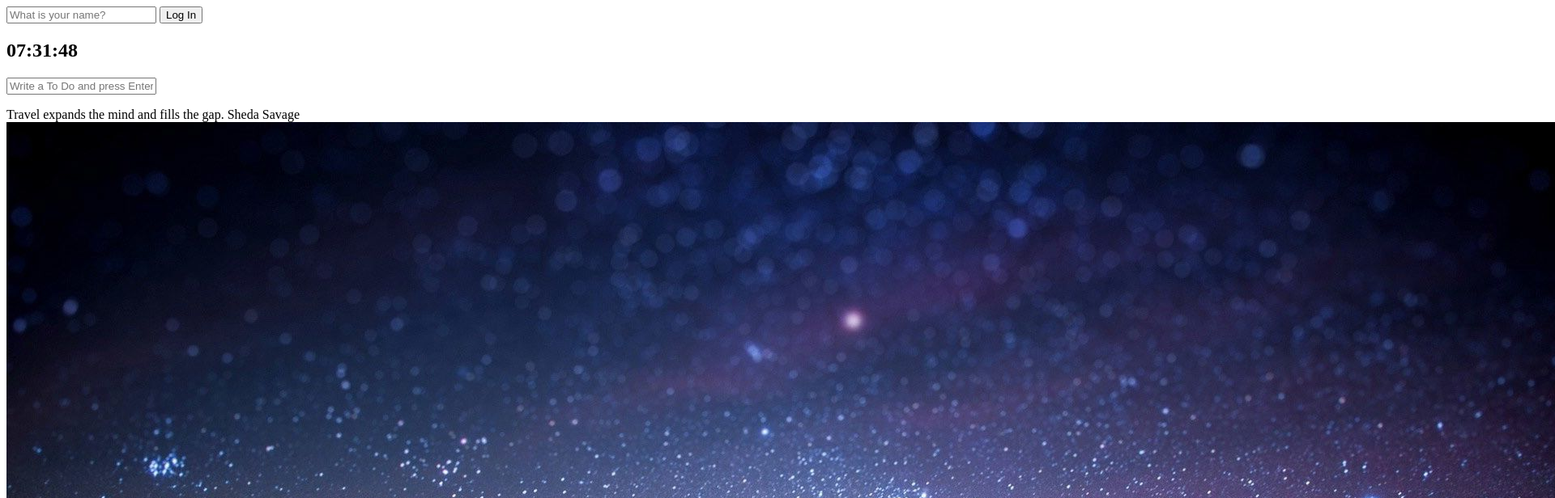
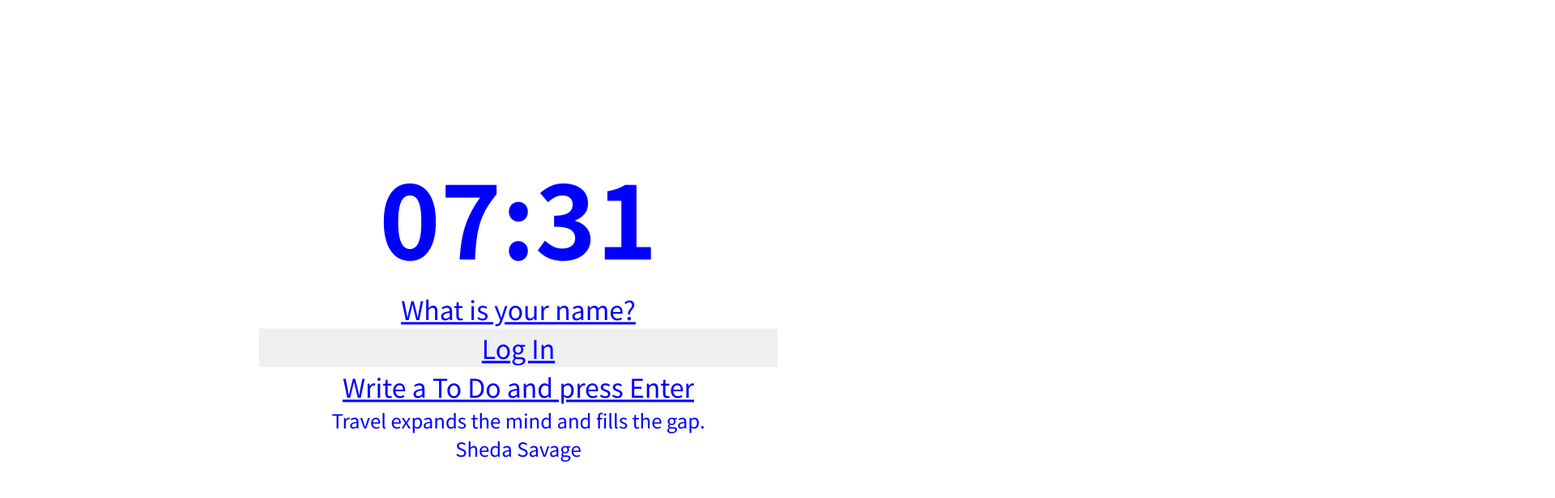
Before and after one commit to MinnieMinwoo/JS_Project, a plain HTML site: page index.html in a window 1280 px wide. Shown: the top 616 px of the page at 81% size, 1920 px wide, since content can reach past the window. Drawn offline with Linux system fonts and the light colour scheme.

Commit message:
custom center UI

```diff
--- a/css/style.css
+++ b/css/style.css
@@ -1,3 +1,47 @@
+* {
+    color: blue;
+    font-family: 'Noto Sans KR', sans-serif;
+}
+
+#clock {
+    font-size: 8rem;
+    margin-bottom: 0px;
+}
+
+#greeting {
+    margin-top: 0px;
+    font-size: 4rem;
+    margin-bottom: 10px;
+}
+
+#quote {
+    font-size: 1.5rem;
+}
+
+.grid {
+    position: absolute;
+    top: 40%;
+    left: 50%;
+    transform: translate(-50%, -50%);
+    text-align: center;
+}
+
 .hidden {
     display: none;
 }
+
+input{
+    border: 0px;
+    width: 40rem;
+    text-align: center;
+    text-decoration: underline;
+    font-size: 2rem;
+}
+
+input:focus {
+    outline:none;
+}
+
+input::placeholder {
+    color: blue;
+}
--- a/index.html
+++ b/index.html
@@ -3,25 +3,29 @@
     <head>
         <meta charset="utf-8">
         <meta name="viewport" content="width=device-width" initial-scale="1.0">
+        <link rel="preconnect" href="https://fonts.googleapis.com">
+        <link rel="preconnect" href="https://fonts.gstatic.com" crossorigin><link href="https://fonts.googleapis.com/css2?family=Noto+Sans+KR:wght@100;300;400;500;700;900&display=swap" rel="stylesheet">
         <link rel="stylesheet" href="css/style.css">
         <title>JS Clone App</title>
     </head>
     <body>
-        <!-- login area -->
+        <!-- main display area -->
+        <div class="grid">
+            <h2 id="clock">00:00</h2>
             <form id='login-form' class="hidden">
                 <input required maxlength="15" type="text" placeholder="What is your name?">
                 <input type="submit" value="Log In">
             </form>
-        <h2 id="clock">00:00</h2>
             <h1 id="greeting" class="hidden"></h1>
             <form id="todo-form">
                 <input type="text" placeholder="Write a To Do and press Enter" required>
             </form>
+            <div id="quote">
+                <div></div>
+                <div></div>
+            </div>
+        </div>
         <ul id="todo-list"></ul>
-        <div id="quote">
-            <span></span>
-            <span></span>
-        </div>
         <div id="weather">
             <span></span>
             <span></span>
@@ -32,6 +36,6 @@
         <script src="js/quotes.js"></script>
         <script src="js/background.js"></script>
         <script src="js/todo.js"></script>
-        <script src="js/weather.js"></script>
+       <!--<script src="js/weather.js"></script> -->
     </body>
 </html>
--- a/js/background.js
+++ b/js/background.js
@@ -3,4 +3,4 @@ const chosenImage = images[Math.floor(Math.random() * images.length)];
 const bgImage = document.createElement("img");
 
 bgImage.src = `img/${chosenImage}`;
-document.body.appendChild(bgImage);
+//document.body.appendChild(bgImage);
--- a/js/clock.js
+++ b/js/clock.js
@@ -5,8 +5,7 @@ function getClock() {
     const date = new Date();
     const hours = String(date.getHours()).padStart(2, "0");
     const minutes = String(date.getMinutes()).padStart(2, "0");
-    const seconds = String(date.getSeconds()).padStart(2, "0");
-    clock.innerText = `${hours}:${minutes}:${seconds}`;
+    clock.innerText = `${hours}:${minutes}`;
 }
 
 getClock();
--- a/js/quotes.js
+++ b/js/quotes.js
@@ -42,8 +42,8 @@ const quotes = [
     },
   ];
 
-  const quote = document.querySelector("#quote span:first-child");
-  const author = document.querySelector("#quote span:last-child");
+  const quote = document.querySelector("#quote div:first-child");
+  const author = document.querySelector("#quote div:last-child");
 
   const todaysQuotes = quotes[Math.floor(Math.random() * quotes.length)];
   quote.innerText = todaysQuotes.quote;
```
Lines whose indentation alone changed are shown as unchanged.
